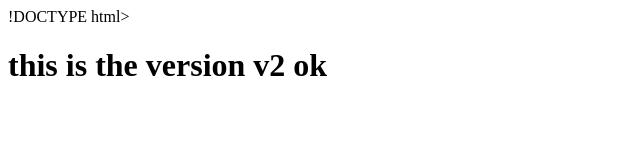
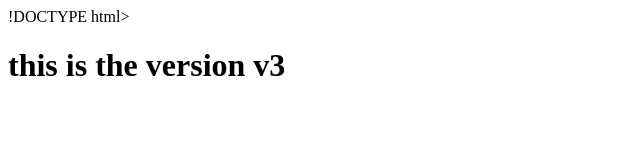
Before and after one commit to dilipshahi/myRepo, a plain HTML site: page index.html in a window 1280 px wide. Shown: the full height of the page, 0-640 px from the left. Drawn offline with Linux system fonts and the light colour scheme.

Commit message:
this is v3

```diff
--- a/index.html
+++ b/index.html
@@ -6,7 +6,7 @@
     <title>Document</title>
 </head>
 <body>
-    <h1>this is the version v2 ok</h1>
+    <h1>this is the version v3 </h1>
 
 </body>
 </html>
```
